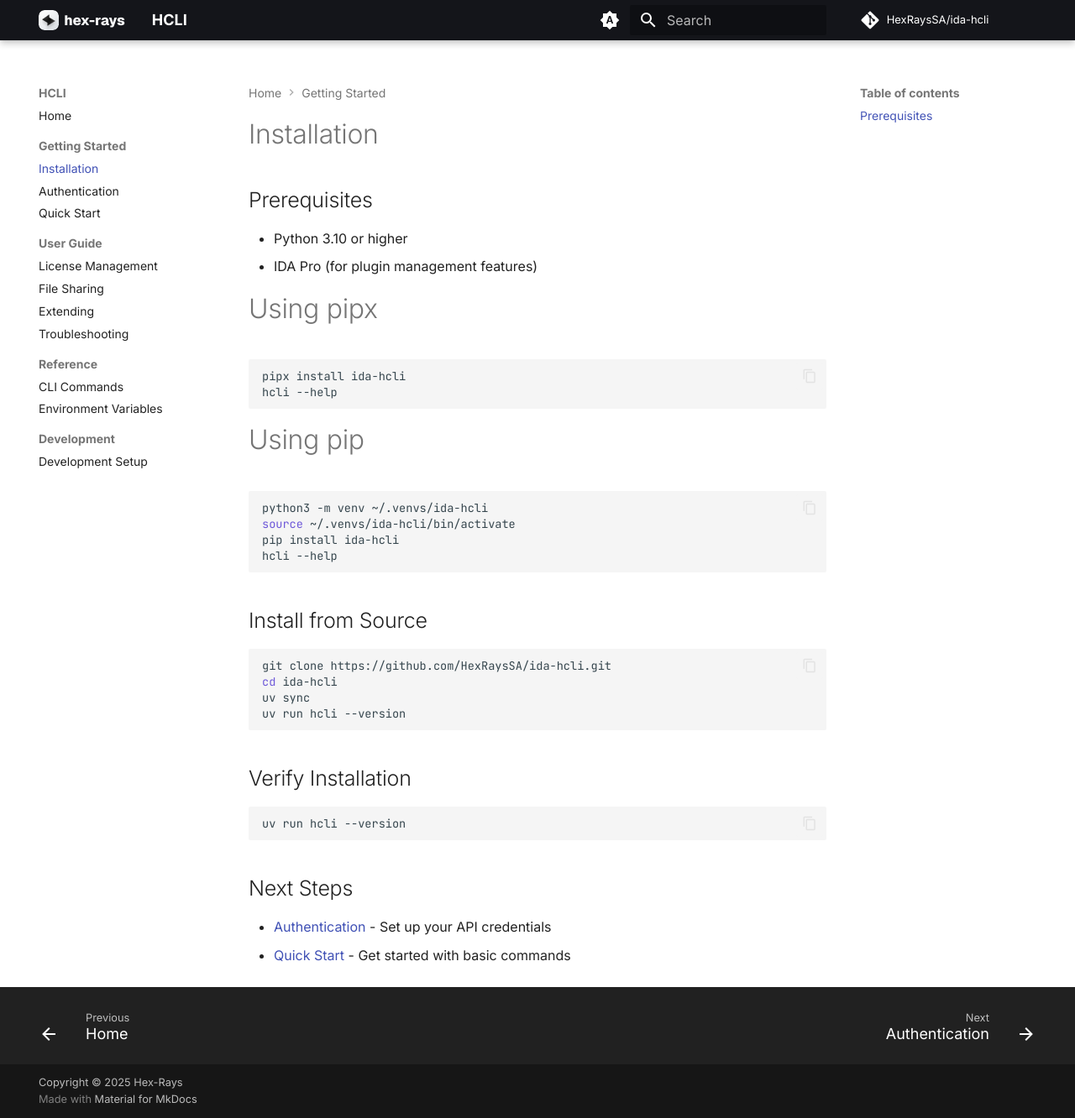
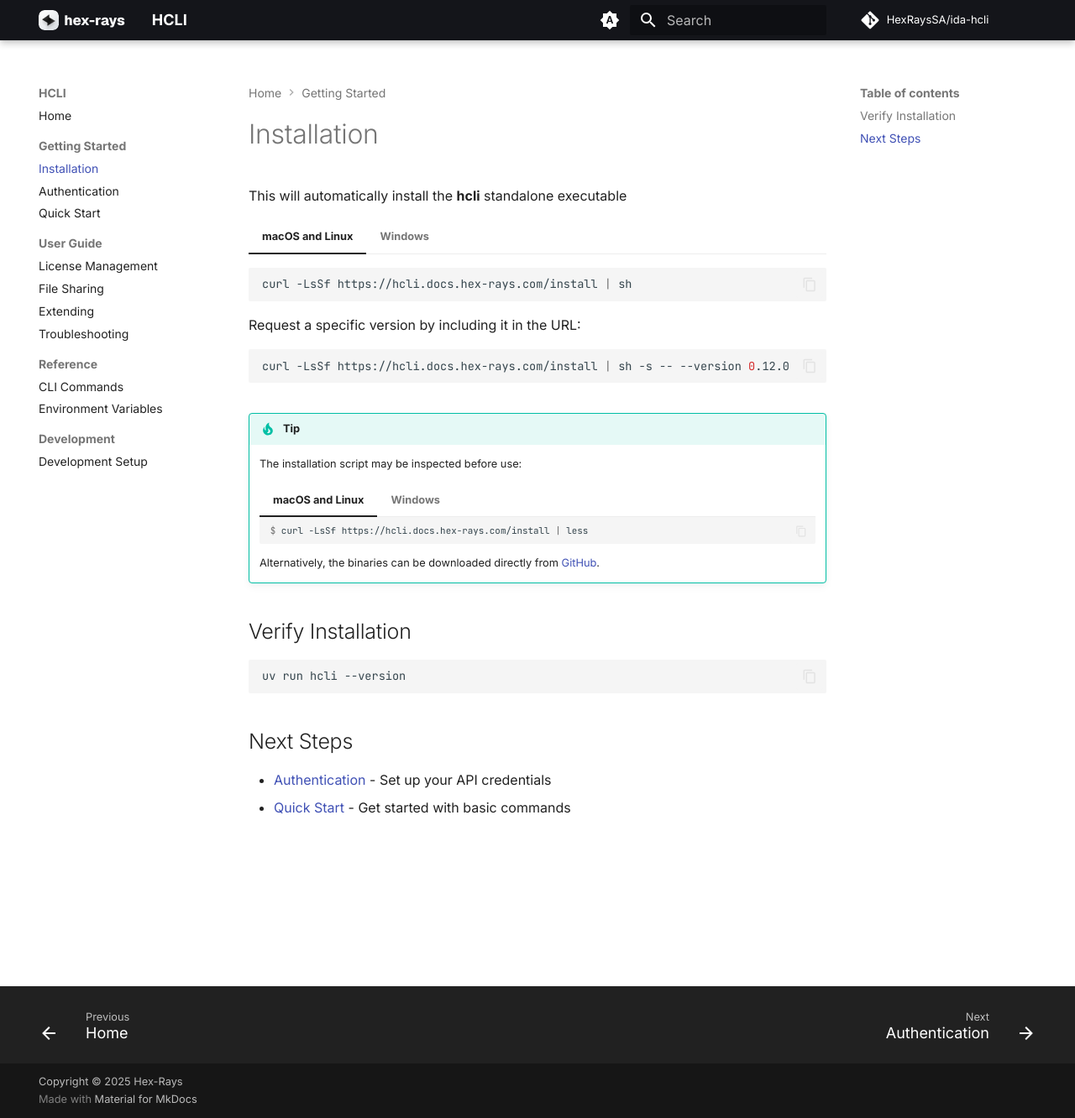
Before and after one commit to HexRaysSA/ida-hcli, an MkDocs documentation site: the page built from docs/getting-started/installation.md, in a window 1280 px wide and 1332 px high. Shown: the whole window at 84% size. Built offline with MkDocs 1.6.1 and Material for MkDocs 9.7.7, drawn with Linux system fonts in a browser that asks for light colours; comment, search, counter and statistics services are not loaded.

Commit message:
docs: update dedicated installation page

````diff
--- a/docs/getting-started/installation.md
+++ b/docs/getting-started/installation.md
@@ -1,34 +1,47 @@
 # Installation
 
-## Prerequisites
 
-- Python 3.10 or higher
-- IDA Pro (for plugin management features)
+This will automatically install the **hcli** standalone executable
 
-# Using pipx
+=== "macOS and Linux"
+    ```bash
+    curl -LsSf https://hcli.docs.hex-rays.com/install | sh
+    ```
+    Request a specific version by including it in the URL:
+    ```bash
+    curl -LsSf https://hcli.docs.hex-rays.com/install | sh -s -- --version 0.12.0
+    ```
 
-```bash
-pipx install ida-hcli
-hcli --help
-```
+=== "Windows"
+    ```cmd
+    iwr -useb https://hcli.docs.hex-rays.com/install.ps1 | iex
+    ```
+    To request a specific version:
+    ```cmd
+    iwr https://hcli.docs.hex-rays.com/install.ps1 -OutFile install.ps1
+    ```
+    Then run locally with the -Version argument
+    ```cmd
+    .\install.ps1 -Version "0.12.0"
+    ```
 
-# Using pip
+!!! tip
 
-```bash
-python3 -m venv ~/.venvs/ida-hcli
-source ~/.venvs/ida-hcli/bin/activate
-pip install ida-hcli
-hcli --help
-```
+    The installation script may be inspected before use:
 
-## Install from Source
+    === "macOS and Linux"
 
-```bash
-git clone https://github.com/HexRaysSA/ida-hcli.git
-cd ida-hcli
-uv sync
-uv run hcli --version
-```
+        ```console
+        $ curl -LsSf https://hcli.docs.hex-rays.com/install | less
+        ```
+
+    === "Windows"
+
+        ```pwsh-session
+        PS> powershell -c "irm https://hcli.docs.hex-rays.com/install.ps1 | more"
+        ```
+
+    Alternatively, the binaries can be downloaded directly from [GitHub](#github-releases).
 
 ## Verify Installation
 
````
